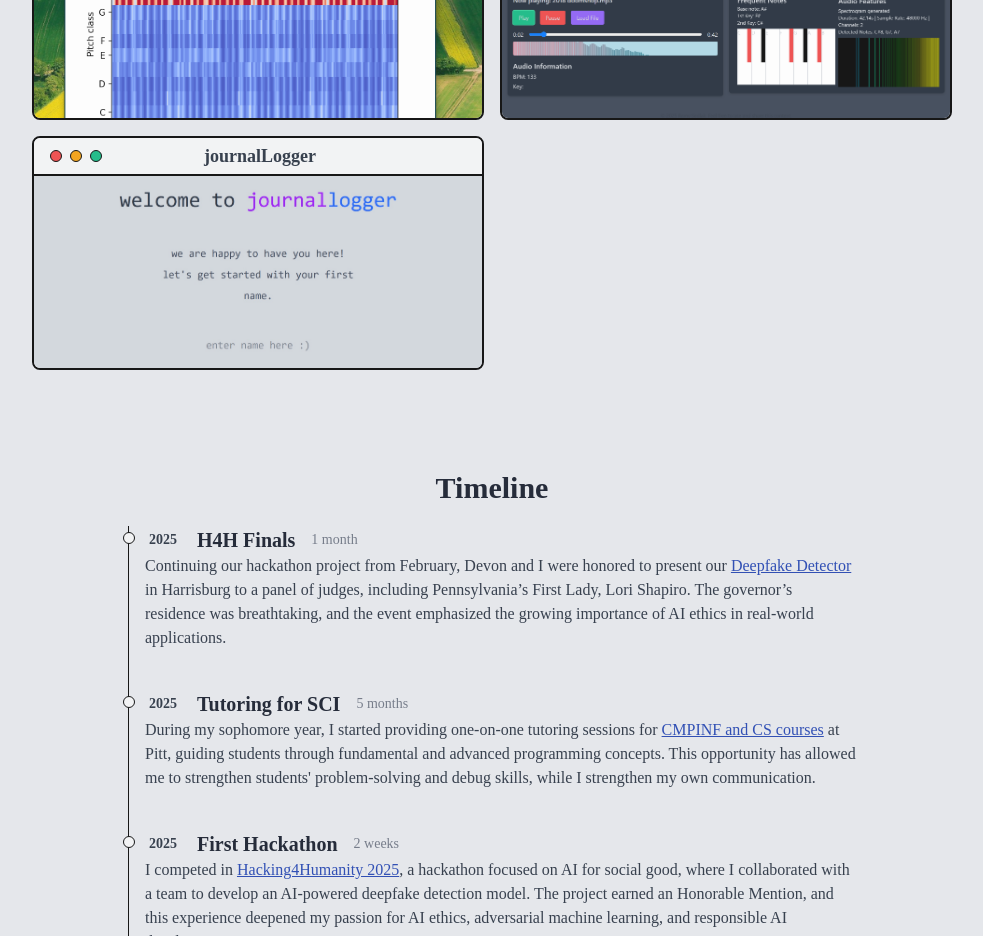
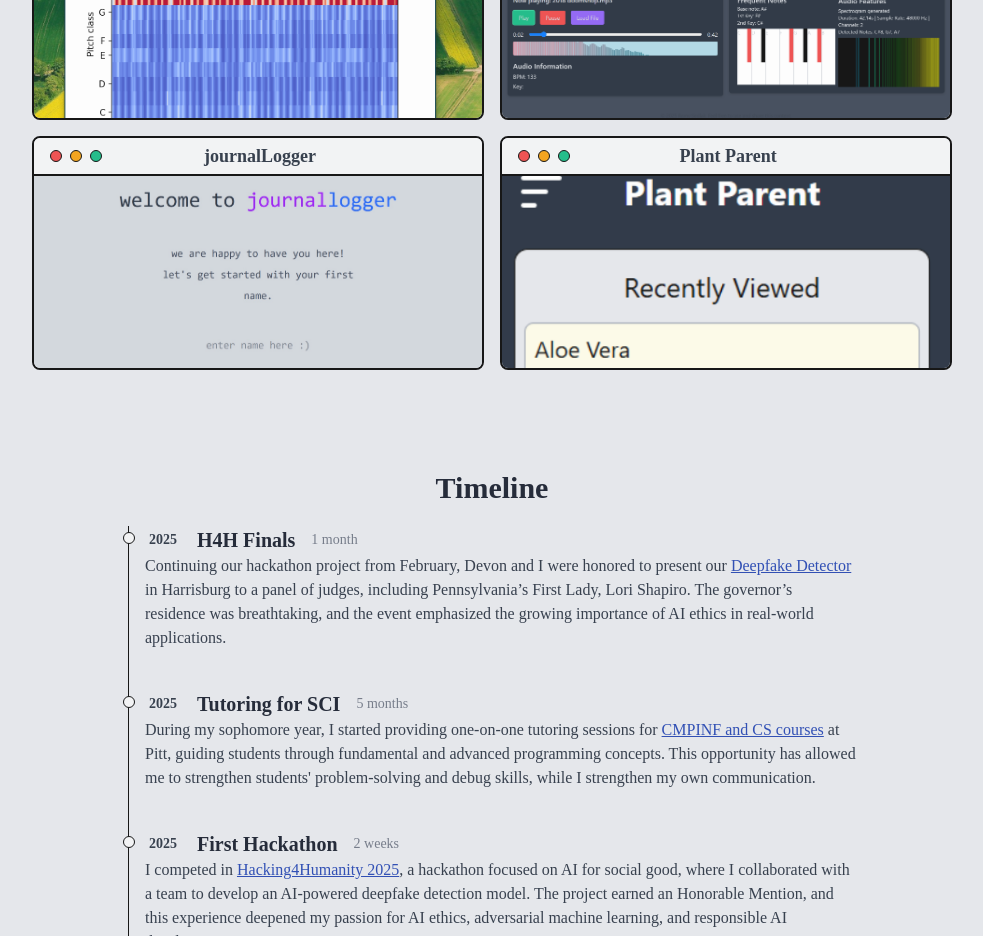
Before and after one commit to remysedlak/portfolio, a React (Vite) app: page / in a window 1280 px wide. Shown: the part 1080-2016 px from the top of the page, without its empty margins (148-1131 px from the left). Built offline with nearby package versions, Linux system fonts and the light colour scheme; a web font is replaced by a local one.

Commit message:
Add new project to portfolio, plant parent.

```diff
--- a/package.json
+++ b/package.json
@@ -27,6 +27,6 @@
     "globals": "^15.14.0",
     "postcss": "^7.0.39",
     "tailwindcss": "npm:@tailwindcss/postcss7-compat@^2.2.17",
-    "vite": "^6.1.0"
+    "vite": "^6.3.5"
   }
 }
--- a/src/data/portfolio.js
+++ b/src/data/portfolio.js
@@ -59,6 +59,18 @@ const portfolio = [
         link:'https://github.com/remysedlak/tailwind-journal',
         desc: 'This webapp records basic journal entries. It works offline and allows quick lookup to the browser\'s cache. Implemented a landing page for new users.'
     },
+    {
+        imgUrl: 'assets/plant-mob.png',
+        title: 'Plant Parent',
+        stack: [
+            { name: 'React', color: '#61DAFB' },
+            { name: 'Vite', color: '#646CFF' },
+            { name: 'Django', color: '#F7DF1E' },
+            { name: 'Tailwind', color: '#38B2AC' }
+        ],
+        link:'https://github.com/remysedlak/plant-parent',
+        desc: 'This webapp track plant\'s and their needs. Currently developing a login system and a database to store plant information and images.'
+    },
     // Add more projects as needed
 ];
 export default portfolio;
```
Also changed, not shown: public/assets/plant-mob.png (added), 1 other file (tests, documents, lock files or other folders).
